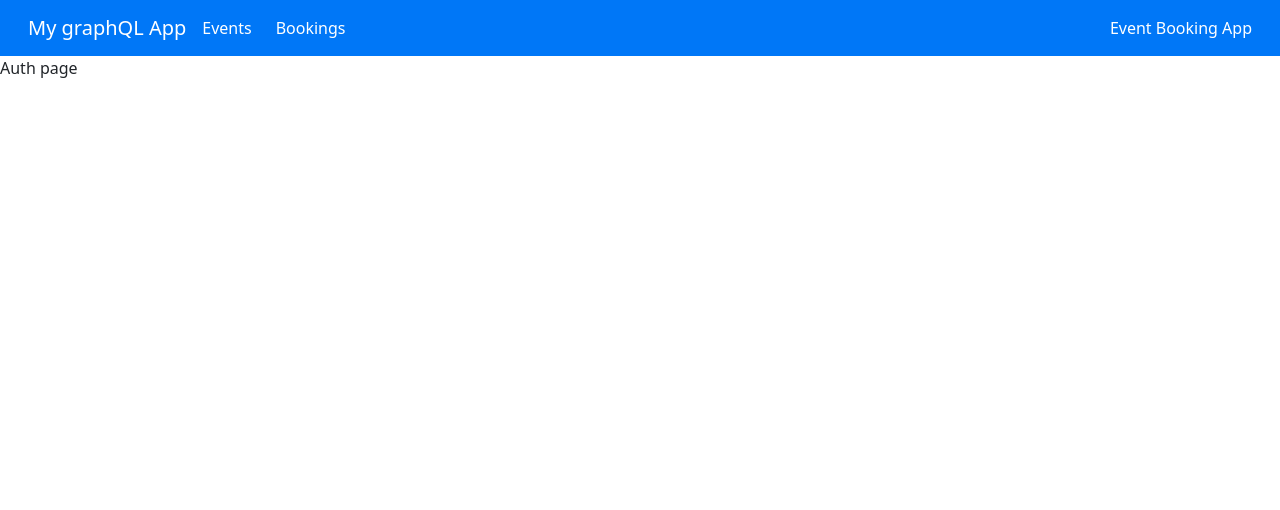
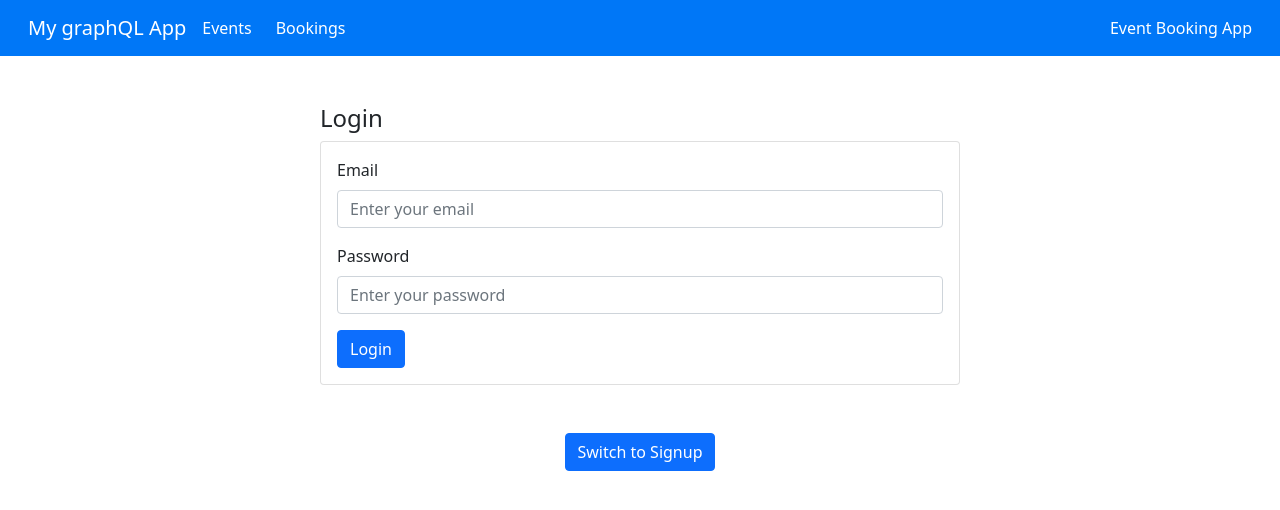
Before and after one commit to AdithyaGopakumar/React-graphQL-Event-Booking, a React (Create React App) app: page /auth in a window 1280 px wide. Shown: the top 510 px of the page. Built offline with nearby package versions, Linux system fonts and the light colour scheme.

Commit message:
signup login added

```diff
--- /dev/null
+++ b/src/helpers/fetchAPI.js
@@ -0,0 +1,20 @@
+const fetchAPI = (body) => {
+  fetch("http://localhost:5000/graphql", {
+    method: "POST",
+    body: JSON.stringify(body),
+    headers: {
+      "Content-Type":"application/json"
+    },
+  }).then((res)=>{
+    if(res.status !== 200 && res.status !== 200){
+      throw new Error("Failed")
+    }
+    return res.json()
+  }).then((data)=>{
+    console.log(data)
+    return data
+  })
+  .catch((err)=>{console.log(err);})
+}
+
+export default fetchAPI
--- a/src/pages/auth.js
+++ b/src/pages/auth.js
@@ -1,9 +1,98 @@
-import React, { useState } from 'react'
+import React, { useState } from 'react';
+import { Form, FormGroup, Label, Input, Button, CardBody, Card } from 'reactstrap';
+import fetchAPI from '../helpers/fetchAPI';
 
-function Auth() {
-  return (
-    <div>Auth page</div>
-  )
+const LoginForm = () => {
+  const [email, setEmail] = useState('');
+  const [password, setPassword] = useState('');
+  const [isLogin, setIsLogin] = useState(true)
+
+  const handleEmailChange = (event) => {
+    setEmail(event.target.value);
+  };
+
+  const handlePasswordChange = (event) => {
+    setPassword(event.target.value);
+  };
+
+  const handleSwitchLogin =()=>{
+    setIsLogin(!isLogin)
+  }
+  console.warn({isLogin})
+
+let requestBody;
+if(!isLogin){
+  requestBody = {
+    query : `
+      mutation{
+        createUser(userInput: {email : "${email}", password : "${password}" }){
+          _id
+          email
+        }
+      }
+    `
+  }
+}else{
+  requestBody ={
+    query : `
+      query{
+        login(email: "${email}", password: "${password}"){
+          user_id
+          token
+          tokenExpiration
+        }
+      }
+    `
+  }
 }
 
-export default Auth
+
+const handleSubmit = async(event) => {
+  event.preventDefault();
+  if (email.trim().length === 0 || password.trim().length === 0) {
+    return
+   }
+  const responseData = await fetchAPI(requestBody)
+  console.warn({responseData})
+};
+
+  return (
+    <>
+      <div className="d-flex align-items-center justify-content-center mt-5">
+        <Form onSubmit={handleSubmit} className="w-50">
+          <h4>{!isLogin?"Signup":"Login"}</h4>
+          <Card className="w-100">
+            <CardBody className="w-100">
+              <FormGroup className="w-100">
+                <Label for="email">Email</Label>
+                <Input
+                  type="email"
+                  id="email"
+                  placeholder="Enter your email"
+                  value={email}
+                  onChange={handleEmailChange}
+                />
+              </FormGroup>
+              <FormGroup>
+                <Label for="password">Password</Label>
+                <Input
+                  type="password"
+                  id="password"
+                  placeholder="Enter your password"
+                  value={password}
+                  onChange={handlePasswordChange}
+                />
+              </FormGroup>
+              <Button color="primary">{!isLogin?"Signup":"Login"}</Button>
+            </CardBody>
+          </Card>
+        </Form>
+      </div>
+      <div className="d-flex align-items-center justify-content-center mt-5">
+        <Button color="primary" onClick={()=>{handleSwitchLogin()}}>Switch to {isLogin?"Signup":"Login"}</Button>
+      </div>
+    </>
+  );
+};
+
+export default LoginForm;
```
